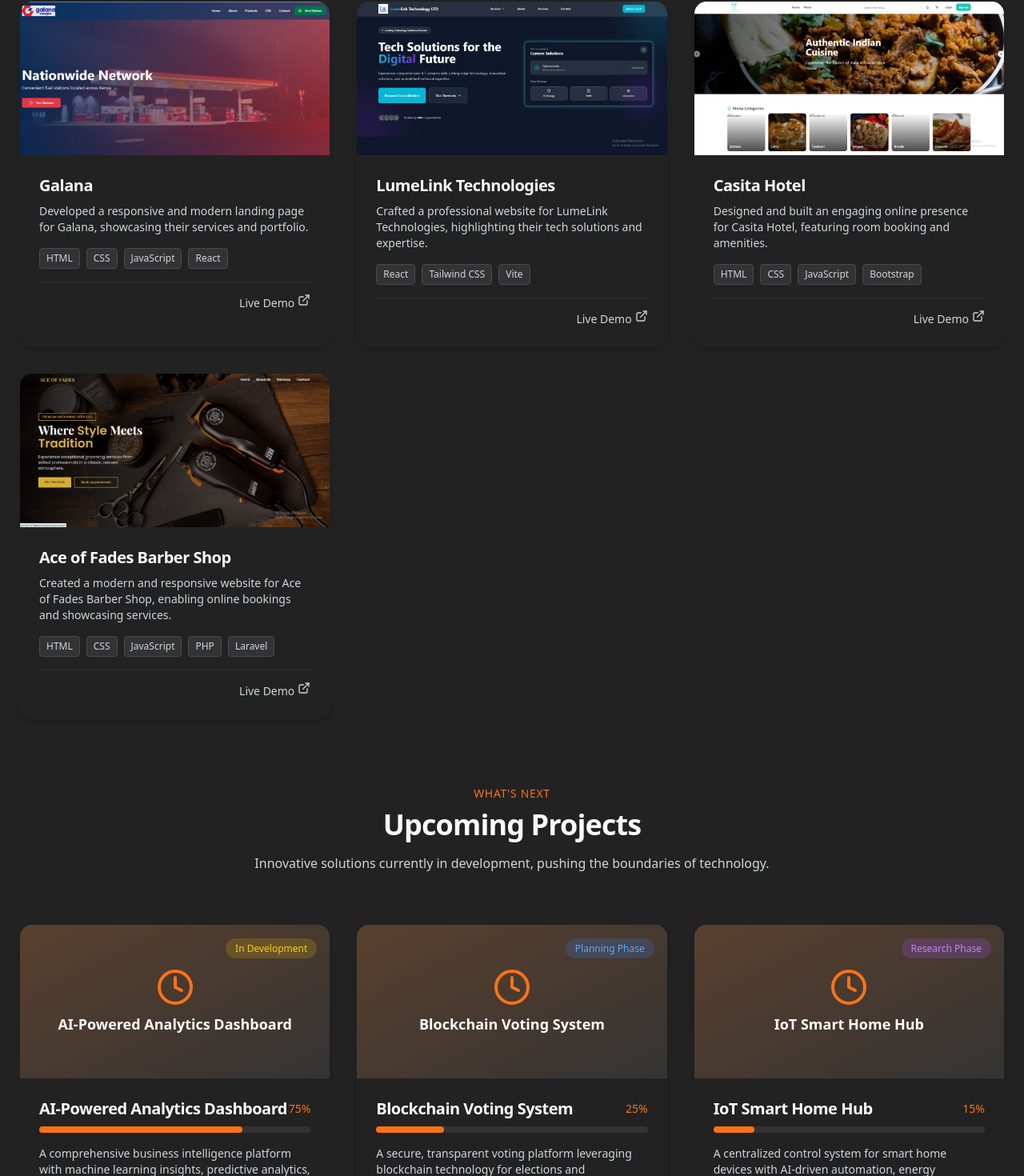
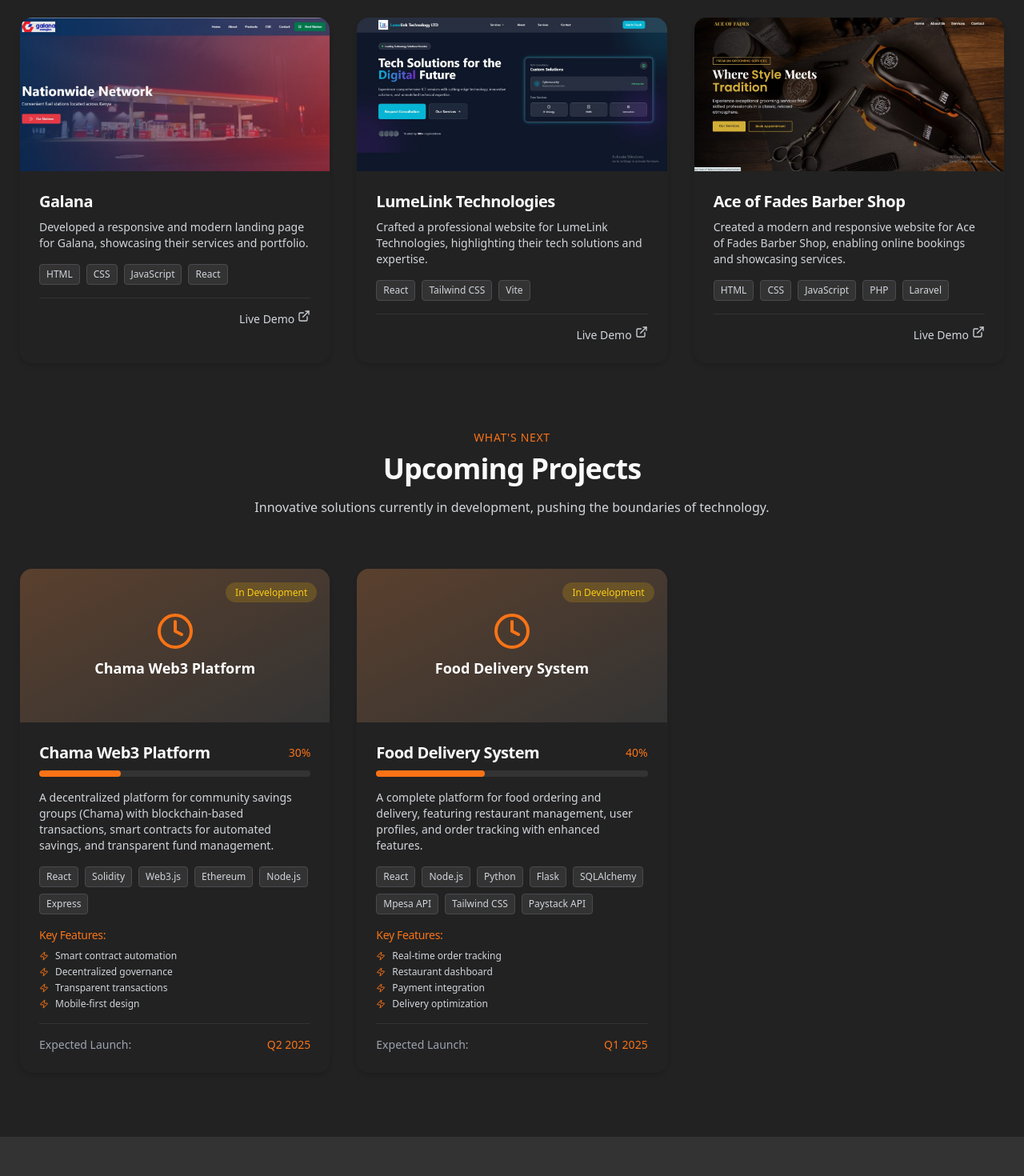
Before and after one commit to dannykhan02/my_portfolio, a React (Vite) app: page / in a window 1280 px wide. Shown: the part 3372-4842 px from the top of the page at 80% size. Built offline with nearby package versions, Linux system fonts and the light colour scheme.

Commit message:
Update projects

```diff
--- a/src/components/Projects.tsx
+++ b/src/components/Projects.tsx
@@ -24,7 +24,7 @@ const featuredProjects = [
     title: "Ticketing System",
     description: "End-to-end ticket management solution with role-based access, automated notifications, and analytics dashboard.",
     technologies: ["TypeScript", "React", "Redux", "Flask", "SQLAlchemy", "PostgreSQL", "Tailwind CSS", "Mpesa API", "Paystack API"],
-    metrics: "1,200+ active users, 40% reduction in resolution time",
+    metrics: "1,200+ active users, 40% reduction in resolution time ,Still under production - Enhanced features in development",
     image: "/ticketing_system.png",
     github: "https://github.com/JBcollo2/pulse",
     liveUrl: "https://pulse-ticket-verse.netlify.app",
@@ -33,7 +33,7 @@ const featuredProjects = [
     title: "Food Delivery System",
     description: "A complete platform for food ordering and delivery, featuring restaurant management, user profiles, and order tracking.",
     technologies: ["React", "Node.js", "Python", "Flask", "SQLAlchemy", "Mpesa Api", "Tailwind CSS", "Paystack API"],
-    metrics: "Integrated 50+ restaurants, 1000+ daily orders",
+    metrics: "Still under production - Enhanced features in development",
     image: "/food_delivery_system.png",
     github: "https://github.com/JBcollo1/flutter-food-fusion",
     liveUrl: "https://castino.netlify.app",
@@ -64,14 +64,7 @@ const freelanceProjects = [
     image: "/lumelink.png",
     liveUrl: "https://lumelink.netlify.app/",
   },
-  {
-    title: "Casita Hotel",
-    description: "Designed and built an engaging online presence for Casita Hotel, featuring room booking and amenities.",
-    technologies: ["HTML", "CSS", "JavaScript", "Bootstrap"],
-    image: "/Casita.png",
-    liveUrl: "https://castino.netlify.app/",
-  },
-  {
+ {
     title: "Ace of Fades Barber Shop",
     description: "Created a modern and responsive website for Ace of Fades Barber Shop, enabling online bookings and showcasing services.",
     technologies: ["HTML", "CSS", "JavaScript", "PHP", "Laravel"],
@@ -81,35 +74,26 @@ const freelanceProjects = [
 ];
 
 const upcomingProjects = [
+
   {
-    title: "AI-Powered Analytics Dashboard",
-    description: "A comprehensive business intelligence platform with machine learning insights, predictive analytics, and real-time data visualization.",
-    technologies: ["React", "TypeScript", "Python", "TensorFlow", "D3.js", "WebSocket", "FastAPI"],
+    title: "Chama Web3 Platform",
+    description: "A decentralized platform for community savings groups (Chama) with blockchain-based transactions, smart contracts for automated savings, and transparent fund management.",
+    technologies: ["React", "Solidity", "Web3.js", "Ethereum", "Node.js", "Express"],
     status: "In Development",
-    progress: 75,
+    progress: 30,
     expectedLaunch: "Q2 2025",
-    features: ["Real-time data processing", "ML-powered forecasting", "Interactive visualizations", "Custom report generation"],
-    image: "/ai-dashboard-preview.png",
+    features: ["Smart contract automation", "Decentralized governance", "Transparent transactions", "Mobile-first design"],
+    image: "/Chama.png",
   },
   {
-    title: "Blockchain Voting System",
-    description: "A secure, transparent voting platform leveraging blockchain technology for elections and organizational decision-making.",
-    technologies: ["Solidity", "React", "Web3.js", "Ethereum", "IPFS", "Node.js"],
-    status: "Planning Phase",
-    progress: 25,
-    expectedLaunch: "Q3 2025",
-    features: ["Immutable vote records", "Anonymous voting", "Real-time results", "Multi-signature validation"],
-    image: "/blockchain-voting-preview.png",
-  },
-  {
-    title: "IoT Smart Home Hub",
-    description: "A centralized control system for smart home devices with AI-driven automation, energy optimization, and security monitoring.",
-    technologies: ["React Native", "Python", "MQTT", "TensorFlow Lite", "Firebase", "Raspberry Pi"],
-    status: "Research Phase",
-    progress: 15,
-    expectedLaunch: "Q4 2025",
-    features: ["Device automation", "Energy monitoring", "Security alerts", "Voice control integration"],
-    image: "/smart-home-preview.png",
+    title: "Food Delivery System",
+    description: "A complete platform for food ordering and delivery, featuring restaurant management, user profiles, and order tracking with enhanced features.",
+    technologies: ["React", "Node.js", "Python", "Flask", "SQLAlchemy", "Mpesa API", "Tailwind CSS", "Paystack API"],
+    status: "In Development",
+    progress: 40,
+    expectedLaunch: "Q1 2025",
+    features: ["Real-time order tracking", "Restaurant dashboard", "Payment integration", "Delivery optimization"],
+    image: "/food_delivery_system.png",
   },
 ];
 
```
Also changed, not shown: public/Chama.png (added).
